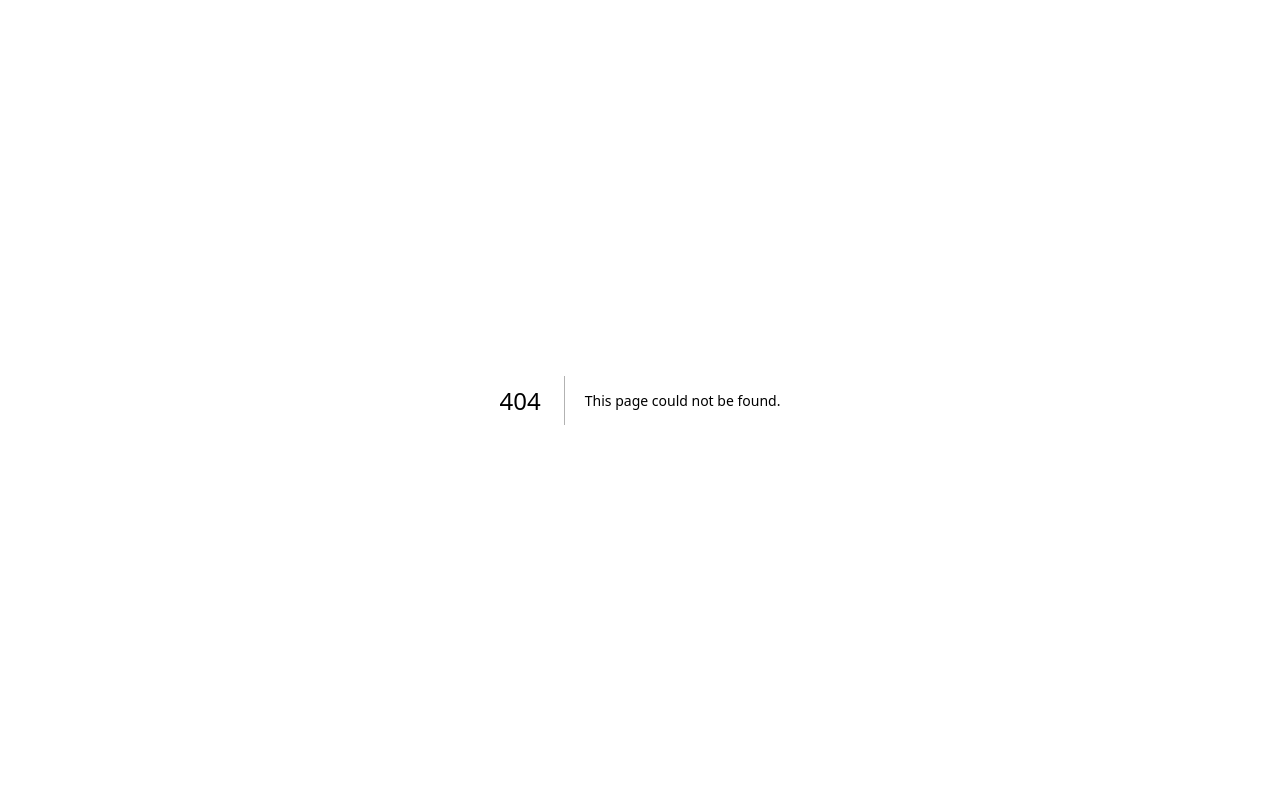
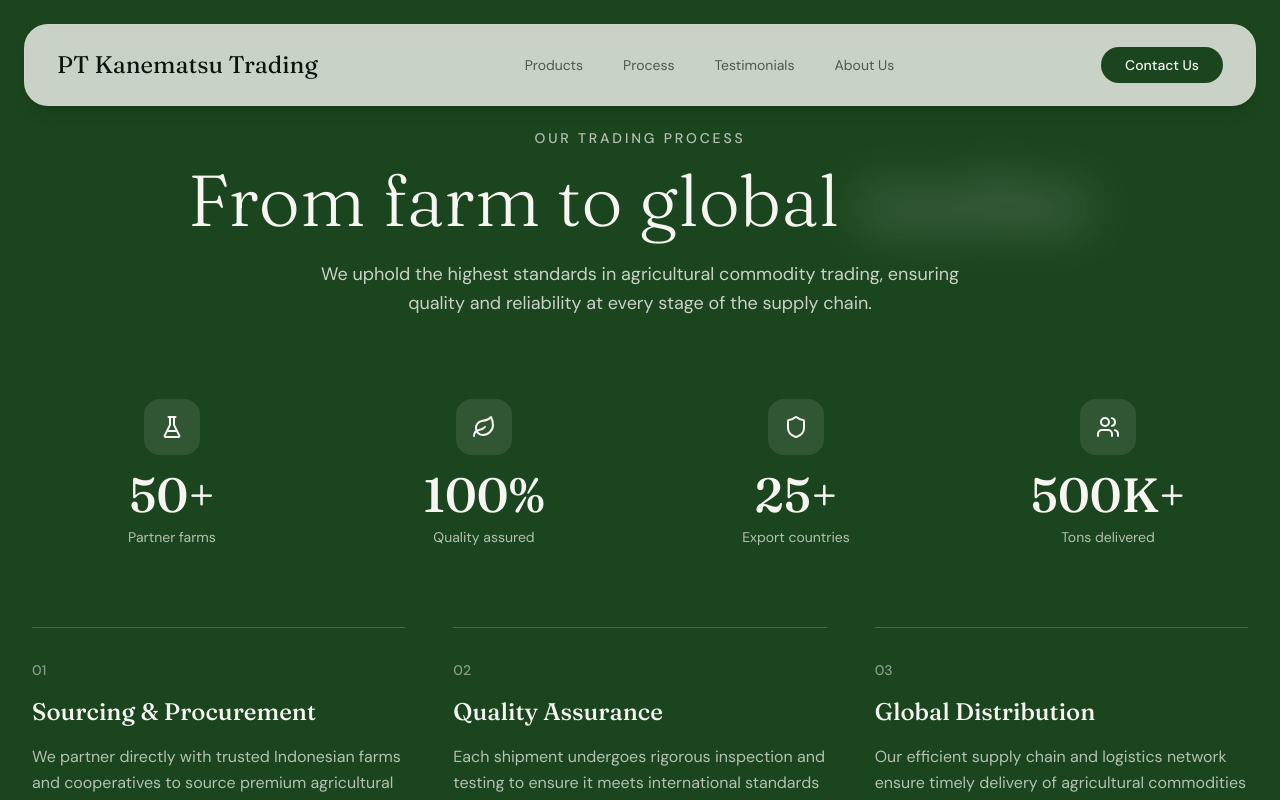
Before and after one commit to fisayoaboma1-tech/mulia2, a Next.js app: page /process in a window 1280 px wide. Before the commit this address had no page. Shown: the top 800 px of the page. Built offline with nearby package versions, Linux system fonts and the light colour scheme.

Commit message:
Add Products, Process, Testimonials, and About Us pages with updated nav routes

```diff
--- /dev/null
+++ b/app/about/page.tsx
@@ -0,0 +1,13 @@
+import { Header } from "@/components/header"
+import { Footer } from "@/components/footer"
+import { MissionSection } from "@/components/mission-section"
+
+export default function AboutPage() {
+  return (
+    <main className="min-h-screen bg-background">
+      <Header />
+      <MissionSection />
+      <Footer />
+    </main>
+  )
+}
--- /dev/null
+++ b/app/process/page.tsx
@@ -0,0 +1,13 @@
+import { Header } from "@/components/header"
+import { Footer } from "@/components/footer"
+import { ScienceSection } from "@/components/science-section"
+
+export default function ProcessPage() {
+  return (
+    <main className="min-h-screen bg-background">
+      <Header />
+      <ScienceSection />
+      <Footer />
+    </main>
+  )
+}
--- /dev/null
+++ b/app/products/page.tsx
@@ -0,0 +1,13 @@
+import { Header } from "@/components/header"
+import { Footer } from "@/components/footer"
+import { ProductSection } from "@/components/product-section"
+
+export default function ProductsPage() {
+  return (
+    <main className="min-h-screen bg-background">
+      <Header />
+      <ProductSection />
+      <Footer />
+    </main>
+  )
+}
--- /dev/null
+++ b/app/testimonials/page.tsx
@@ -0,0 +1,13 @@
+import { Header } from "@/components/header"
+import { Footer } from "@/components/footer"
+import { TestimonialsSection } from "@/components/testimonials-section"
+
+export default function TestimonialsPage() {
+  return (
+    <main className="min-h-screen bg-background">
+      <Header />
+      <TestimonialsSection />
+      <Footer />
+    </main>
+  )
+}
--- a/components/header.tsx
+++ b/components/header.tsx
@@ -20,16 +20,16 @@ export function Header() {
 
            {/* Desktop Navigation */}
            <div className="hidden md:flex items-center gap-10">
-            <Link href="#produits" className="text-sm text-muted-foreground hover:text-foreground transition-colors">
+             <Link href="/products" className="text-sm text-muted-foreground hover:text-foreground transition-colors">
                Products
              </Link>
-            <Link href="#science" className="text-sm text-muted-foreground hover:text-foreground transition-colors">
+             <Link href="/process" className="text-sm text-muted-foreground hover:text-foreground transition-colors">
                Process
              </Link>
-            <Link href="#temoignages" className="text-sm text-muted-foreground hover:text-foreground transition-colors">
+             <Link href="/testimonials" className="text-sm text-muted-foreground hover:text-foreground transition-colors">
                Testimonials
              </Link>
-            <Link href="#mission" className="text-sm text-muted-foreground hover:text-foreground transition-colors">
+             <Link href="/about" className="text-sm text-muted-foreground hover:text-foreground transition-colors">
                About Us
              </Link>
            </div>
@@ -52,28 +52,28 @@ export function Header() {
           <div className="md:hidden py-6 px-6 lg:px-8 border-t border-border/50">
             <div className="flex flex-col gap-4">
                <Link
-                href="#produits"
+                 href="/products"
                  className="text-lg text-muted-foreground hover:text-foreground transition-colors"
                  onClick={() => setIsOpen(false)}
                >
                  Products
                </Link>
                <Link
-                href="#science"
+                 href="/process"
                  className="text-lg text-muted-foreground hover:text-foreground transition-colors"
                  onClick={() => setIsOpen(false)}
                >
                  Process
                </Link>
                <Link
-                href="#temoignages"
+                 href="/testimonials"
                  className="text-lg text-muted-foreground hover:text-foreground transition-colors"
                  onClick={() => setIsOpen(false)}
                >
                  Testimonials
                </Link>
                <Link
-                href="#mission"
+                 href="/about"
                  className="text-lg text-muted-foreground hover:text-foreground transition-colors"
                  onClick={() => setIsOpen(false)}
                >
```
Lines whose indentation alone changed are shown as unchanged.
